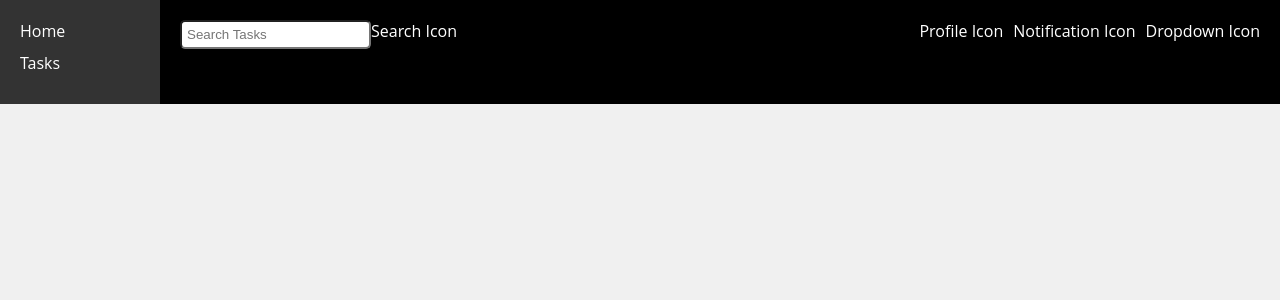
After one commit to DevGauge/PursuitProphet, a Python web app: template app/templates/dashboard.html in a window 1280 px wide. The commit adds this page. Shown: the top 300 px of the page. Run offline with Jinja, Linux system fonts and the light colour scheme; the template is opened without the code that fills it, so the values that code supplies are empty.

Commit message:
added dashboard

```diff
--- a/app/app.py
+++ b/app/app.py
@@ -3,7 +3,7 @@ import os
 import uuid
 import sys
 from flask import Flask
-from flask_sqlalchemy import SQLAlchemy
+
 from sqlalchemy import create_engine
 from sqlalchemy.orm import sessionmaker
 from .pp_logging.db_logger import DBLogger, db
--- a/app/static/styles.css
+++ b/app/static/styles.css
@@ -3,6 +3,56 @@ body {
   color: #000000;
   font-family: "Open Sans", sans-serif;
   margin: 0;
+}
+
+.dashboard-container {
+  display: flex;
+}
+
+.sidebar {
+  width: 120px;
+  background-color: #333;
+  color: #fff;
+  padding: 20px;
+}
+.sidebar .nav-icon {
+  margin-bottom: 10px;
+}
+
+.main-panel {
+  flex-grow: 1;
+  background-color: black;
+  color: white;
+  padding: 20px;
+}
+.main-panel .header {
+  display: flex;
+  justify-content: space-between;
+}
+.main-panel .header .search-container {
+  display: flex;
+}
+.main-panel .header .search-container input[type=text] {
+  border-radius: 5px;
+  padding: 5px;
+}
+.main-panel .header .icon-container {
+  display: flex;
+  gap: 10px;
+}
+.main-panel .section {
+  margin-bottom: 20px;
+}
+.main-panel .section .dream-icon, .main-panel .section .task-icon {
+  display: inline-block;
+  margin-right: 10px;
+}
+.main-panel .section button.task-button {
+  background-color: blue;
+  border: none;
+  color: white;
+  padding: 10px;
+  border-radius: 5px;
 }
 
 .welcome-screen {
@@ -398,7 +448,6 @@ form {
     width: 80%;
     max-width: 800px;
     margin: 0 auto;
-    margin-left: 20px;
     text-align: center;
     padding: 50px;
     background-color: #fff;
--- a/app/static/styles.scss
+++ b/app/static/styles.scss
@@ -5,6 +5,66 @@ body {
     margin: 0;
 }
 
+// Dashboard
+.dashboard-container {
+    display: flex;
+}
+
+.sidebar {
+    width: 120px;
+    background-color: #333;
+    color: #fff;
+    padding: 20px;
+
+    .nav-icon {
+        margin-bottom: 10px;
+    }
+}
+
+.main-panel {
+    flex-grow: 1;
+    background-color: black;
+    color: white;
+    padding: 20px;
+
+    .header {
+        display: flex;
+        justify-content: space-between;
+
+        .search-container {
+            display: flex;
+
+            input[type="text"] {
+                border-radius: 5px;
+                padding: 5px;
+            }
+        }
+
+        .icon-container {
+            display: flex;
+            gap: 10px;
+        }
+    }
+
+    .section {
+        margin-bottom: 20px;
+
+        .dream-icon, .task-icon {
+            display: inline-block;
+            margin-right: 10px;
+        }
+
+        button.task-button {
+            background-color: blue;
+            border: none;
+            color: white;
+            padding: 10px;
+            border-radius: 5px;
+        }
+    }
+}
+
+// Demo
 .welcome-screen {
     text-align: center;
     padding: 50px;
--- /dev/null
+++ b/app/templates/dashboard.html
@@ -0,0 +1,40 @@
+{% extends 'base.html' %}
+{% block content %}
+<div class="dashboard-container">
+    <div class="sidebar">
+        <!-- Sidebar with navigation icons -->
+        <div class="nav-icon">Home</div>
+        <div class="nav-icon">Tasks</div>
+    </div>
+    <div class="main-panel">
+        <!-- Header section -->
+        <div class="header">
+            <div class="search-container">
+                <input type="text" placeholder="Search Tasks">
+                <div class="search-icon">Search Icon</div>
+            </div>
+            <div class="icon-container">
+                <div class="profile-icon">Profile Icon</div>
+                <div class="notification-icon">Notification Icon</div>
+                <div class="dropdown-icon">Dropdown Icon</div>
+            </div>
+        </div>
+        <!-- Dreams section -->
+        {% for goal in goals %}
+        <div class="section">
+            <!-- Display goal -->
+            <h2>{{ goal.name }}</h2>
+            <div class="dream-icon">{{ goal.icon }}</div>
+            <div class="dream-text">{{ goal.goal }}</div>
+
+            <!-- Display tasks related to the goal -->
+            <h3>Tasks in progress</h3>
+            {% for task in goal.tasks %}
+            <div class="task-icon">{{ task.icon }}</div>
+            <button class="task-button">{{ task.task }}</button>
+            {% endfor %}
+        </div>
+        {% endfor %}
+    </div>
+</div>
+{% endblock %}
--- a/backend/welcome.py
+++ b/backend/welcome.py
@@ -29,6 +29,12 @@ def role_selection():
     else:
         roles = ['Write a blog post about cats', 'Organize my house', 'Learn about quantum physics']
         return render_template('role_selection.html', roles=roles)
+
+@app.route('/dashboard')
+def dashboard():
+    # Query the database for all Goals
+    goals = Goal.query.all()
+    return render_template('dashboard.html', goals=goals)
 
 @app.route('/generate_goals', methods=['GET', 'POST'])
 def goal_generation():
```
Also changed, not shown: 1 other file.
